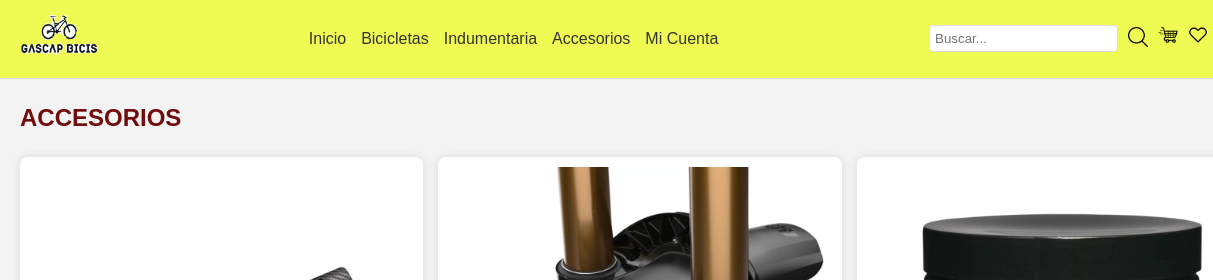
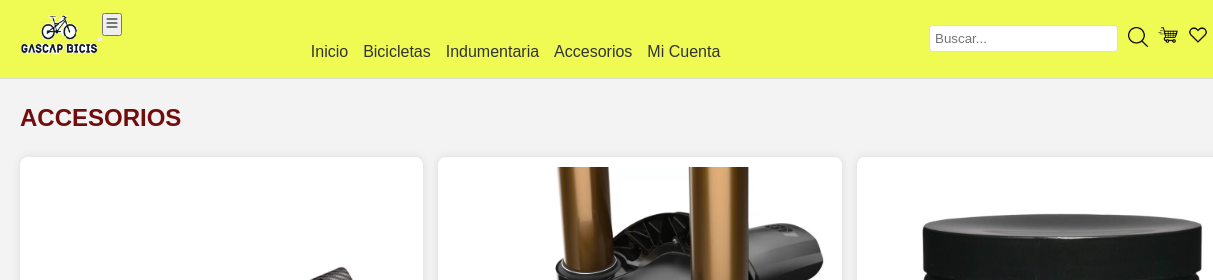
Before and after one commit to maxicaputo/gascap-bicis, a plain HTML site: page pages/accesorios.html in a window 1280 px wide. Shown: the top 280 px of the page, 0-1213 px from the left. Drawn offline with Linux system fonts and the light colour scheme.

Commit message:
ya modifi

```diff
--- a/css/styles.css
+++ b/css/styles.css
@@ -182,7 +182,7 @@ footer {
     max-width: 1000px;
 }
 
-/*la parte mas rompe cabezas*/
+
 
 @media (max-width: 768px) {
     header {
--- a/pages/accesorios.html
+++ b/pages/accesorios.html
@@ -12,8 +12,12 @@
         <div class="logo">
             <img src="../img/gascap logo.png" alt="Logo" style="height: 50px;">
         </div>
-        <nav>
-            <ul>
+        <button class="abrir-menu"></button>
+        <nav class="nav">
+            <button class="abrir-menu"><svg xmlns="http://www.w3.org/2000/svg" width="16" height="16" fill="currentColor" class="bi bi-list" viewBox="0 0 16 16">
+                <path fill-rule="evenodd" d="M2.5 12a.5.5 0 0 1 .5-.5h10a.5.5 0 0 1 0 1H3a.5.5 0 0 1-.5-.5m0-4a.5.5 0 0 1 .5-.5h10a.5.5 0 0 1 0 1H3a.5.5 0 0 1-.5-.5m0-4a.5.5 0 0 1 .5-.5h10a.5.5 0 0 1 0 1H3a.5.5 0 0 1-.5-.5"/>
+              </svg></button>
+            <ul class="nav-list">
                 <li><a href="../index.html">Inicio</a></li>
                 <li><a href="./bicicletas.html">Bicicletas</a></li>
                 <li><a href="./indumentaria.html">Indumentaria</a></li>
```
Also changed, not shown: pages/bicicletas.html (+6 -2 lines), pages/indumentaria.html (+6 -2 lines), pages/micuenta.html (+6 -2 lines).
